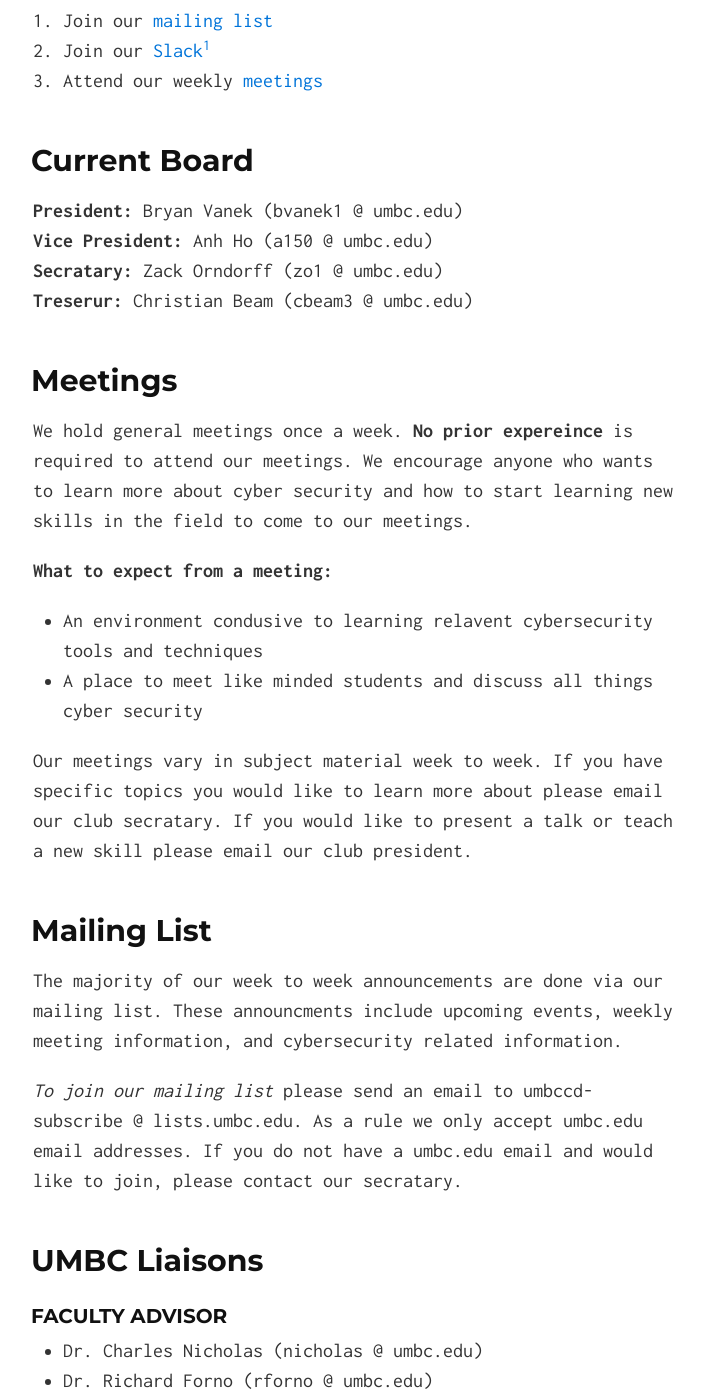
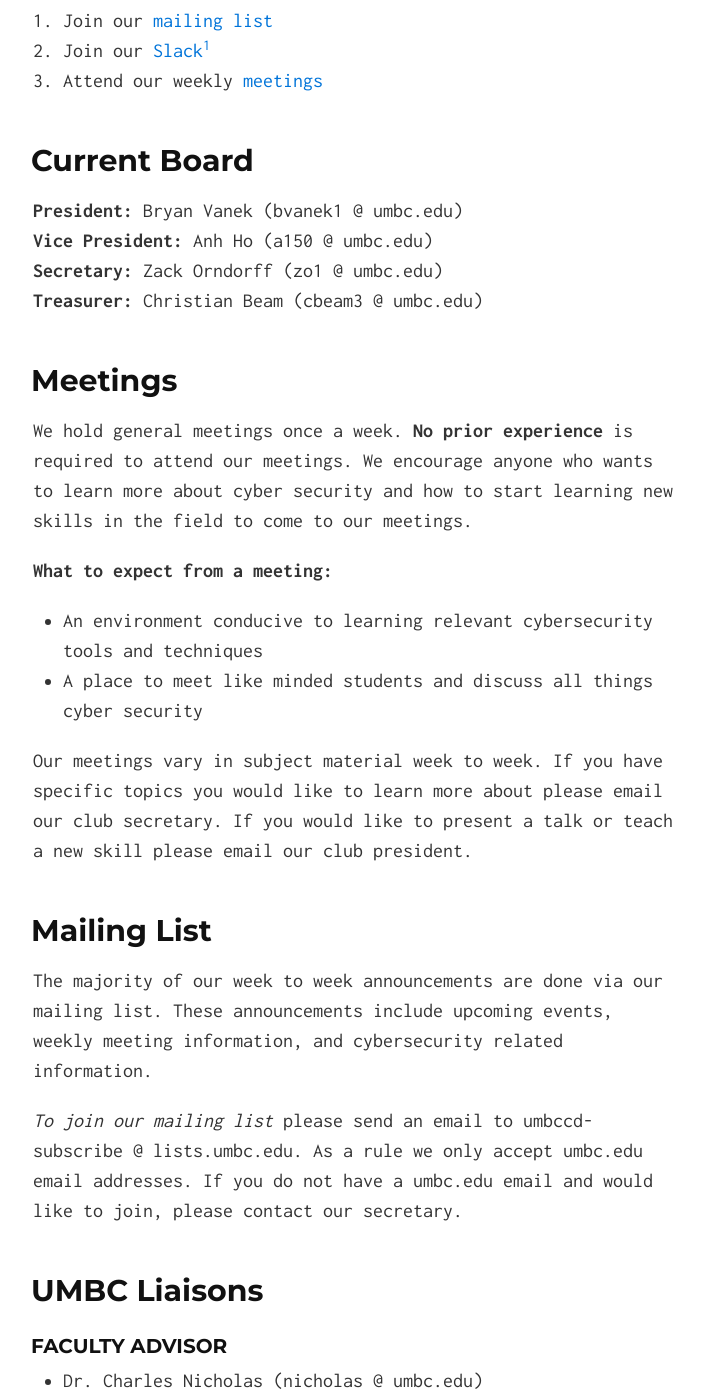
Before and after one commit to UMBCCyberDawgs/umbccyberdawgs.github.io, a Jekyll site: the page built from index.md, in a window 1280 px wide and 1400 px high, scrolled down 504 px. Shown: the whole window, without its empty margins (287-991 px from the left). Built offline with Jekyll 4.4.1, drawn with Linux system fonts in a browser that asks for light colours.

Commit message:
Fix some minor spelling mistakes

```diff
--- a/index.md
+++ b/index.md
@@ -20,38 +20,38 @@ There are a few things you can do to get involved with the club.
 
 **President:** Bryan Vanek (bvanek1 @ umbc.edu)
 **Vice President:** Anh Ho (a150 @ umbc.edu)
-**Secratary:** Zack Orndorff (zo1 @ umbc.edu)
-**Treserur:** Christian Beam (cbeam3 @ umbc.edu)
+**Secretary:** Zack Orndorff (zo1 @ umbc.edu)
+**Treasurer:** Christian Beam (cbeam3 @ umbc.edu)
 
 ## Meetings<a name="meetings"><a>
 
-We hold general meetings once a week. **No prior expereince** is required to
+We hold general meetings once a week. **No prior experience** is required to
 attend our meetings. We encourage anyone who wants to learn more about cyber
 security and how to start learning new skills in the field to come to our
 meetings.
 
 **What to expect from a meeting:**
 
-* An environment condusive to learning relavent cybersecurity tools and
+* An environment conducive to learning relevant cybersecurity tools and
 techniques
 * A place to meet like minded students and discuss all things cyber security
 
 
 Our meetings vary in subject material week to week. If you have specific topics
-you would like to learn more about please email our club secratary. If you
+you would like to learn more about please email our club secretary. If you
 would like to present a talk or teach a new skill please email our club
 president.
 
 ## Mailing List<a name="mailinglist"><a>
 
 The majority of our week to week announcements are done via our mailing list.
-These announcments include upcoming events, weekly meeting information, and
+These announcements include upcoming events, weekly meeting information, and
 cybersecurity related information.
 
 *To join our mailing list* please send an email to
 umbccd-subscribe @ lists.umbc.edu. As a rule we only accept umbc.edu email
 addresses. If you do not have a umbc.edu email and would like to join, please
-contact our secratary.
+contact our secretary.
 
 
 ## UMBC Liaisons
```
